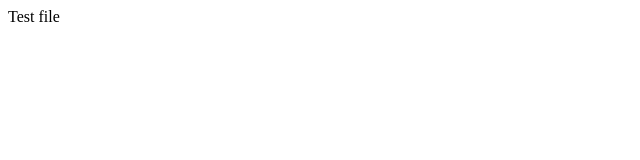
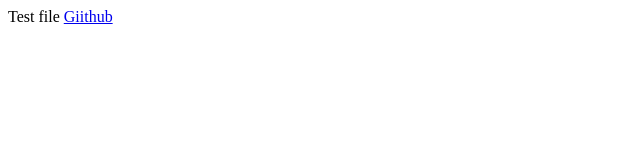
Before and after one commit to Oasankina/Test, a plain HTML site: page index.html in a window 1280 px wide. Shown: the full height of the page, 0-640 px from the left. Drawn offline with Linux system fonts and the light colour scheme.

Commit message:
Link added

```diff
--- a/index.html
+++ b/index.html
@@ -8,5 +8,6 @@
 </head>
 <body>
 Test file
+<a href="https://github.com">Giithub</a>
 </body>
 </html>
```
